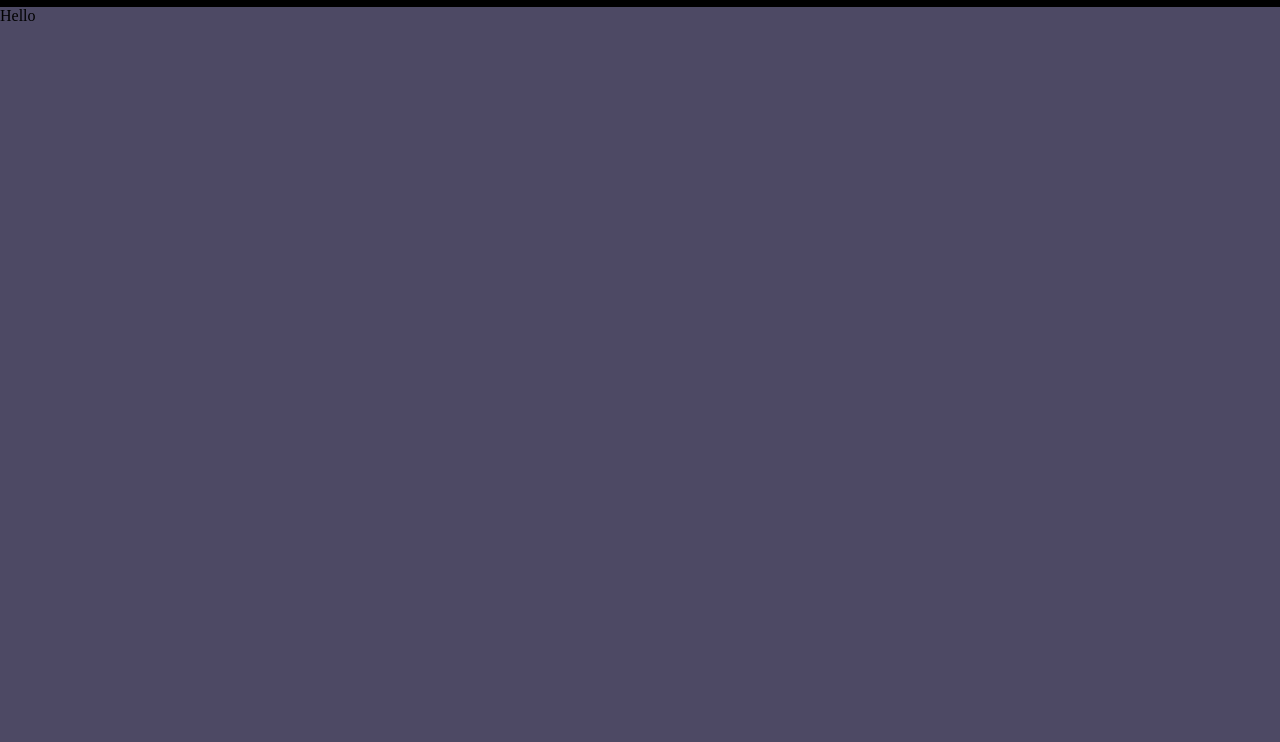
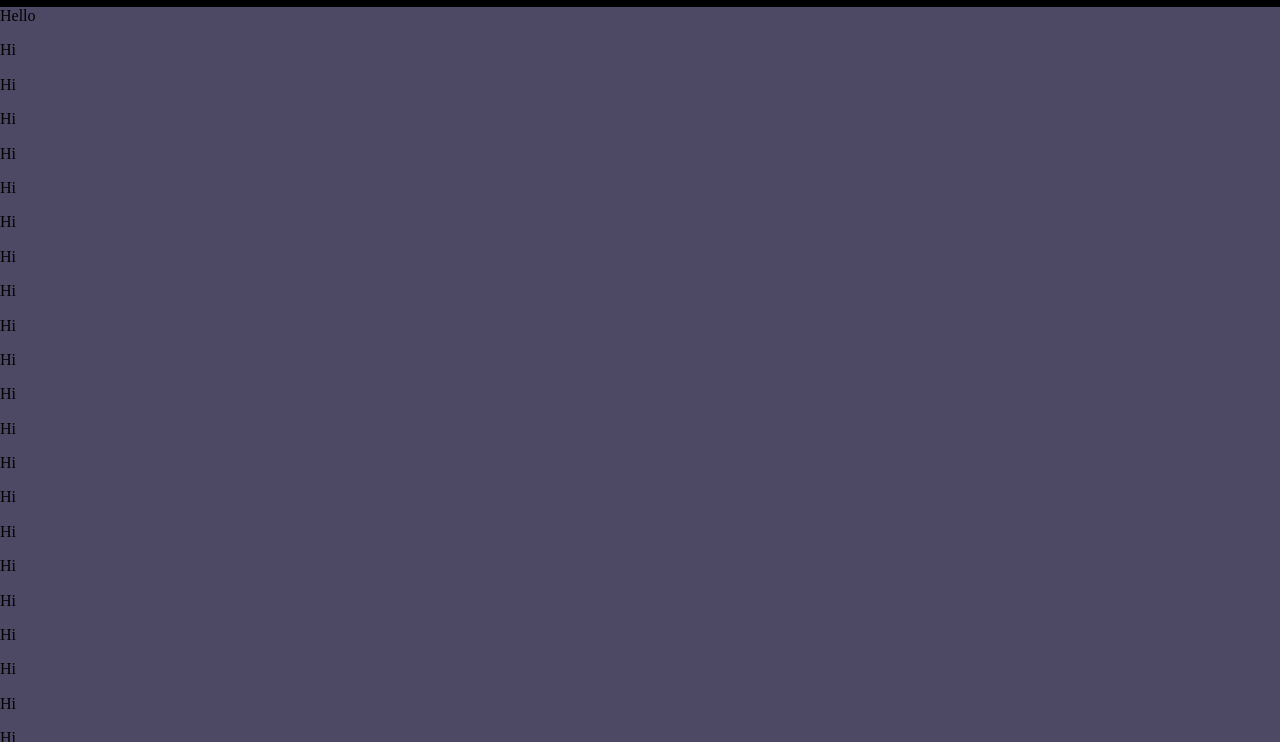
Before and after one commit to zz-zye/zz-zye.github.io, a website: page src/projects/index.html in a window 1280 px wide. Shown: the part 58-800 px from the top of the page. Drawn offline with Linux system fonts and the light colour scheme; files whose address does not match are found by name.

Commit message:
make main area scrollable

```diff
--- a/src/_libs/global.css
+++ b/src/_libs/global.css
@@ -6,7 +6,8 @@
   left: 0;
   right: 0;
 
-  padding-top: 65px;
+  margin-top: 65px;
+  overflow-y: scroll;
 }
 
 /* list style */
--- a/src/projects/index.html
+++ b/src/projects/index.html
@@ -39,6 +39,28 @@
 
     <main>
       <div>Hello</div>
+      <p>Hi</p>
+      <p>Hi</p>
+      <p>Hi</p>
+      <p>Hi</p>
+      <p>Hi</p>
+      <p>Hi</p>
+      <p>Hi</p>
+      <p>Hi</p>
+      <p>Hi</p>
+      <p>Hi</p>
+      <p>Hi</p>
+      <p>Hi</p>
+      <p>Hi</p>
+      <p>Hi</p>
+      <p>Hi</p>
+      <p>Hi</p>
+      <p>Hi</p>
+      <p>Hi</p>
+      <p>Hi</p>
+      <p>Hi</p>
+      <p>Hi</p>
+      <p>Hi</p>
     </main>
 
     <script src="/src/components/nav/nav.ts"></script>
```
Also changed, not shown: docs/projects/index.html (+1 -1 lines), 2 other files.
